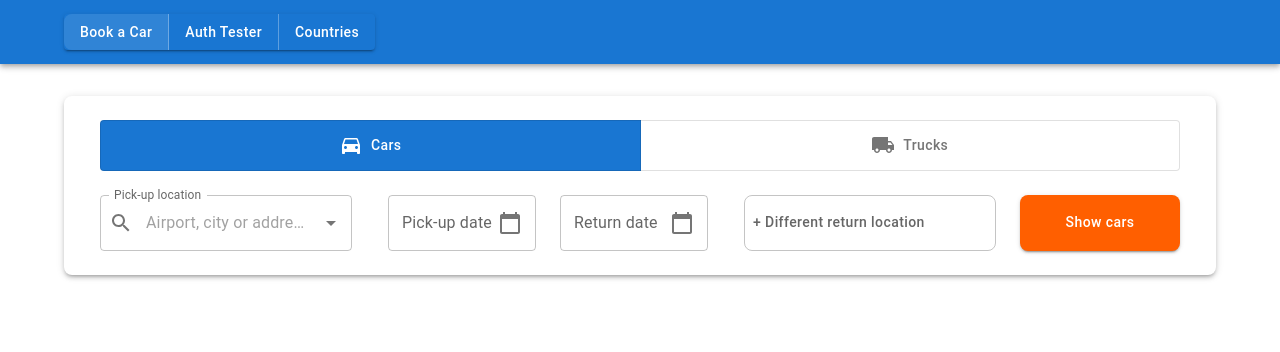
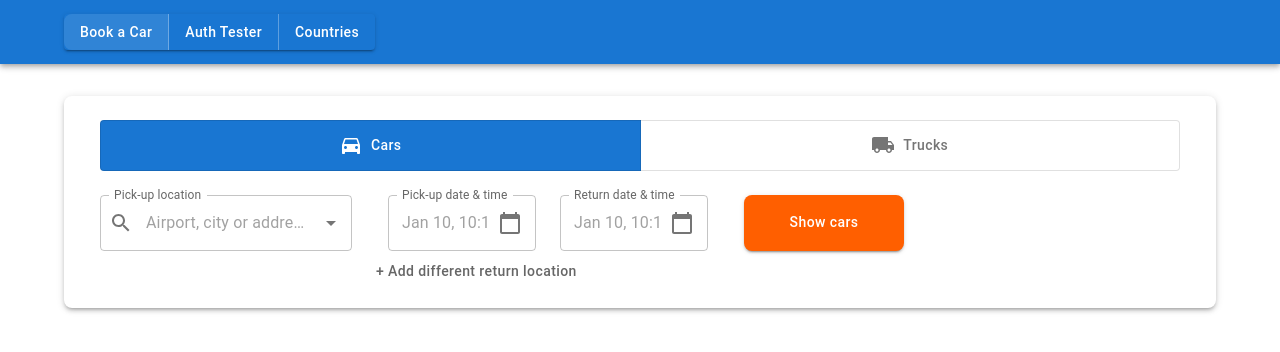
Before and after one commit to djo42/nova-agent, a Next.js app: page /booking in a window 1280 px wide. Shown: the top 352 px of the page. Built offline with nearby package versions, Linux system fonts and the light colour scheme; no server answers.

Commit message:
Change field sequence

```diff
--- a/src/components/booking/BookingMask.tsx
+++ b/src/components/booking/BookingMask.tsx
@@ -154,6 +154,8 @@ export const BookingMask = () => {
     setDatePickerOpen(true);
   };
 
+  const today = format(new Date(), 'MMM dd, HH:mm');
+
   return (
     <Paper
       elevation={3}
@@ -246,18 +248,20 @@ export const BookingMask = () => {
             </ToggleButton>
           </ToggleButtonGroup>
 
-          {/* Location and Date Selection */}
+          {/* Main Form Grid */}
           <Grid
             container
             spacing={0}
             sx={{
               width: '100%',
               display: 'flex',
-              alignItems: 'stretch',
+              alignItems: 'flex-start',
             }}
           >
+            {/* Left Column: Pickup Location + Optional Return */}
+            <Grid item xs={12} md={3}>
+              <Stack spacing={2}>
                 {/* Pickup Location */}
-            <Grid item xs={12} md={3}>
                 <StationAutocomplete
                   value={formData.pickupStation}
                   onChange={handleStationChange('pickup')}
@@ -271,6 +275,41 @@ export const BookingMask = () => {
                   }}
                   placeholder="Airport, city or address"
                 />
+
+                {/* Different Return Location Button - Mobile Only */}
+                <Box sx={{ display: { xs: 'block', md: 'none' } }}>
+                  {!differentReturnLocation && (
+                    <Button
+                      onClick={() => setDifferentReturnLocation(true)}
+                      sx={{
+                        justifyContent: 'flex-start',
+                        textTransform: 'none',
+                        color: 'text.secondary',
+                        p: 0,
+                        minWidth: 'auto',
+                      }}
+                    >
+                      + Add different return location
+                    </Button>
+                  )}
+                </Box>
+
+                {/* Return Location Field - When Active */}
+                {differentReturnLocation && (
+                  <StationAutocomplete
+                    value={formData.returnStation}
+                    onChange={handleStationChange('return')}
+                    label="Return location"
+                    InputProps={{
+                      startAdornment: (
+                        <InputAdornment position="start">
+                          <SearchIcon />
+                        </InputAdornment>
+                      ),
+                    }}
+                  />
+                )}
+              </Stack>
             </Grid>
 
             {/* Dates */}
@@ -279,7 +318,8 @@ export const BookingMask = () => {
                 <Grid item xs={12} sm={6}>
                   <TextField
                     fullWidth
-                    label="Pick-up date"
+                    label="Pick-up date & time"
+                    placeholder={today}
                     value={formatDateTimeDisplay(pickupDate)}
                     onClick={handleDateFieldClick}
                     InputProps={{
@@ -290,12 +330,16 @@ export const BookingMask = () => {
                         </InputAdornment>
                       ),
                     }}
+                    InputLabelProps={{
+                      shrink: true,
+                    }}
                   />
                 </Grid>
                 <Grid item xs={12} sm={6}>
                   <TextField
                     fullWidth
-                    label="Return date"
+                    label="Return date & time"
+                    placeholder={today}
                     value={formatDateTimeDisplay(returnDate)}
                     onClick={handleDateFieldClick}
                     InputProps={{
@@ -306,38 +350,33 @@ export const BookingMask = () => {
                         </InputAdornment>
                       ),
                     }}
+                    InputLabelProps={{
+                      shrink: true,
+                    }}
                   />
                 </Grid>
               </Grid>
-            </Grid>
 
-            {/* Return Location */}
-            <Grid item xs={12} md={3}>
-              {differentReturnLocation ? (
-                <StationAutocomplete
-                  value={formData.returnStation}
-                  onChange={handleStationChange('return')}
-                  label="Return location"
-                />
-              ) : (
+              {/* Different Return Location Button - Desktop Only */}
+              <Box sx={{
+                display: { xs: 'none', md: 'block' },
+                mt: 1,
+              }}>
+                {!differentReturnLocation && (
                   <Button
                     onClick={() => setDifferentReturnLocation(true)}
                     sx={{
-                    height: '56px',
-                    width: '100%',
                       justifyContent: 'flex-start',
                       textTransform: 'none',
                       color: 'text.secondary',
-                    border: '1px solid rgba(0, 0, 0, 0.23)',
-                    '&:hover': {
-                      border: '1px solid rgba(0, 0, 0, 0.87)',
-                      backgroundColor: 'transparent',
-                    }
+                      p: 0,
+                      minWidth: 'auto',
                     }}
                   >
-                  + Different return location
+                    + Add different return location
                   </Button>
                 )}
+              </Box>
             </Grid>
 
             {/* Search Button */}
@@ -347,15 +386,15 @@ export const BookingMask = () => {
               md={2}
               sx={{
                 display: 'flex',
-                alignItems: 'stretch',
+                alignItems: 'flex-start',
+                mt: { xs: 2, md: 0 },
               }}
             >
               <Button
                 variant="contained"
                 fullWidth
                 sx={{
-                  height: '100%',
-                  minHeight: '56px',
+                  height: '56px',
                   backgroundColor: '#ff5f00',
                   '&:hover': {
                     backgroundColor: '#cc4c00',
--- a/src/components/booking/StationAutocomplete.tsx
+++ b/src/components/booking/StationAutocomplete.tsx
@@ -2,6 +2,9 @@ import { Autocomplete, TextField, CircularProgress, TextFieldProps, SxProps, Box
 import { useState, useEffect, useMemo, HTMLAttributes } from 'react';
 import { Station } from '../../types/booking';
 import { ApiClient } from '../../services/ApiClient';
+import FlightIcon from '@mui/icons-material/Flight';
+import TrainIcon from '@mui/icons-material/Train';
+import BusinessIcon from '@mui/icons-material/Business';
 
 interface StationAutocompleteProps {
   value: Station | null;
@@ -12,6 +15,54 @@ interface StationAutocompleteProps {
   placeholder?: string;
   sx?: SxProps;
 }
+
+const sortStations = (stations: Station[], inputValue: string) => {
+  return stations.sort((a, b) => {
+    // Helper function to check if station has a specific subtype
+    const hasSubtype = (station: Station, type: string) =>
+      station.subtypes?.some(subtype => subtype.toLowerCase().includes(type.toLowerCase()));
+
+    // Check for airport subtype
+    const aIsAirport = hasSubtype(a, 'airport');
+    const bIsAirport = hasSubtype(b, 'airport');
+
+    // If searching with a 3-letter code, prioritize matching airports
+    if (inputValue.length === 3) {
+      const searchUpper = inputValue.toUpperCase();
+      const aMatchesCode = a.stationInformation?.iataCode === searchUpper;
+      const bMatchesCode = b.stationInformation?.iataCode === searchUpper;
+
+      if (aMatchesCode && !bMatchesCode) return -1;
+      if (!aMatchesCode && bMatchesCode) return 1;
+    }
+
+    // Sort airports first
+    if (aIsAirport && !bIsAirport) return -1;
+    if (!aIsAirport && bIsAirport) return 1;
+
+    // Then sort by railway stations
+    const aIsRailway = hasSubtype(a, 'railway') || hasSubtype(a, 'train');
+    const bIsRailway = hasSubtype(b, 'railway') || hasSubtype(b, 'train');
+    if (aIsRailway && !bIsRailway) return -1;
+    if (!aIsRailway && bIsRailway) return 1;
+
+    // Finally sort alphabetically
+    return (a.title || '').localeCompare(b.title || '');
+  });
+};
+
+const getStationIcon = (station: Station) => {
+  const hasSubtype = (type: string) =>
+    station.subtypes?.some(subtype => subtype.toLowerCase().includes(type.toLowerCase()));
+
+  if (hasSubtype('airport')) {
+    return <FlightIcon sx={{ color: 'text.secondary', mr: 1 }} />;
+  }
+  if (hasSubtype('railway') || hasSubtype('train')) {
+    return <TrainIcon sx={{ color: 'text.secondary', mr: 1 }} />;
+  }
+  return <BusinessIcon sx={{ color: 'text.secondary', mr: 1 }} />;
+};
 
 export const StationAutocomplete = ({
   value,
@@ -63,53 +114,16 @@ export const StationAutocomplete = ({
     return () => clearTimeout(timer);
   }, [inputValue]);
 
-  const sortStations = (stations: Station[]) => {
-    return stations.sort((a, b) => {
-      // Define station type priorities with more specific types
-      const typePriority: Record<string, number> = {
-        'AIRPORT': 1,
-        'TERMINAL': 1, // Also consider terminals as high priority
-        'RAILWAY': 2,
-        'TRAIN_STATION': 2,
-        'CITY': 3,
-        'DOWNTOWN': 3,
-        'other': 4
-      };
-
-      // Get station types, convert to uppercase for consistency
-      const typeA = (a.stationType || '').toUpperCase();
-      const typeB = (b.stationType || '').toUpperCase();
-
-      // Get priority for each station (default to 'other')
-      const priorityA = typePriority[typeA] || typePriority.other;
-      const priorityB = typePriority[typeB] || typePriority.other;
-
-      // Sort by priority first
-      if (priorityA !== priorityB) {
-        return priorityA - priorityB;
-      }
-
-      // For airports, sort by IATA code presence
-      if (priorityA === typePriority.AIRPORT) {
-        const hasIataA = !!a.stationInformation?.iataCode;
-        const hasIataB = !!b.stationInformation?.iataCode;
-        if (hasIataA !== hasIataB) {
-          return hasIataA ? -1 : 1;
-        }
-      }
-
-      // If same priority, sort alphabetically
-      return (a.title || '').localeCompare(b.title || '');
-    });
-  };
-
   const filteredOptions = useMemo(() => {
     if (inputValue.length < 3) return [];
-    return sortStations(options.filter(option =>
+    return sortStations(
+      options.filter(option =>
         option.title?.toLowerCase().includes(inputValue.toLowerCase()) ||
         option.subtitle?.toLowerCase().includes(inputValue.toLowerCase()) ||
         option.stationInformation?.iataCode?.toLowerCase().includes(inputValue.toLowerCase())
-    ));
+      ),
+      inputValue
+    );
   }, [options, inputValue]);
 
   return (
@@ -149,11 +163,28 @@ export const StationAutocomplete = ({
       )}
       renderOption={(props: HTMLAttributes<HTMLLIElement>, option: Station) => (
         <li {...props}>
+          <Box sx={{ display: 'flex', alignItems: 'center', width: '100%' }}>
+            {getStationIcon(option)}
             <Box>
-            <Typography variant="body1">{option.title}</Typography>
+              <Typography variant="body1">
+                {option.title}
+                {option.stationInformation?.iataCode && (
+                  <Typography
+                    component="span"
+                    sx={{
+                      ml: 1,
+                      color: 'text.secondary',
+                      fontSize: '0.875rem'
+                    }}
+                  >
+                    ({option.stationInformation.iataCode})
+                  </Typography>
+                )}
+              </Typography>
               <Typography variant="caption" color="text.secondary">
-              {option.stationType?.toUpperCase()} - {option.subtitle}
+                {option.subtitle}
               </Typography>
+            </Box>
           </Box>
         </li>
       )}
```
Lines whose indentation alone changed are shown as unchanged.
